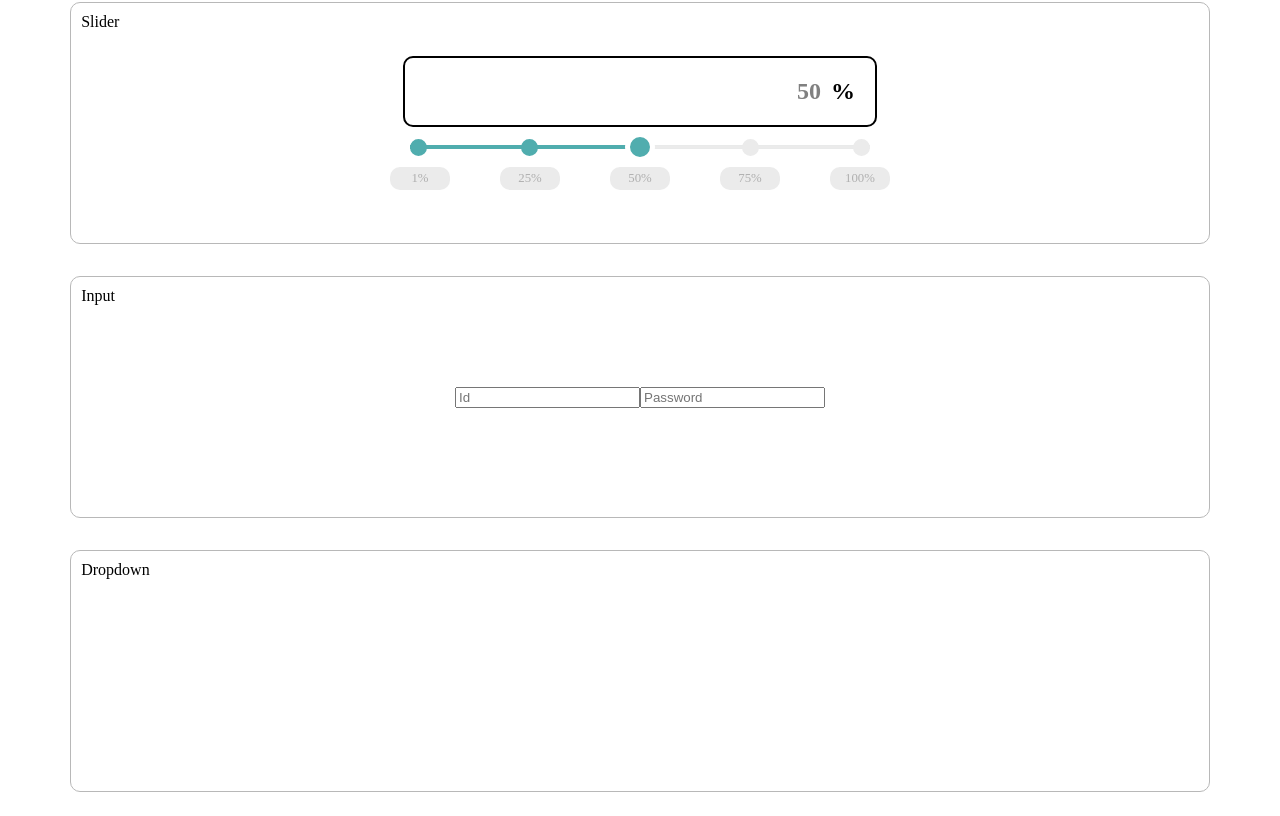
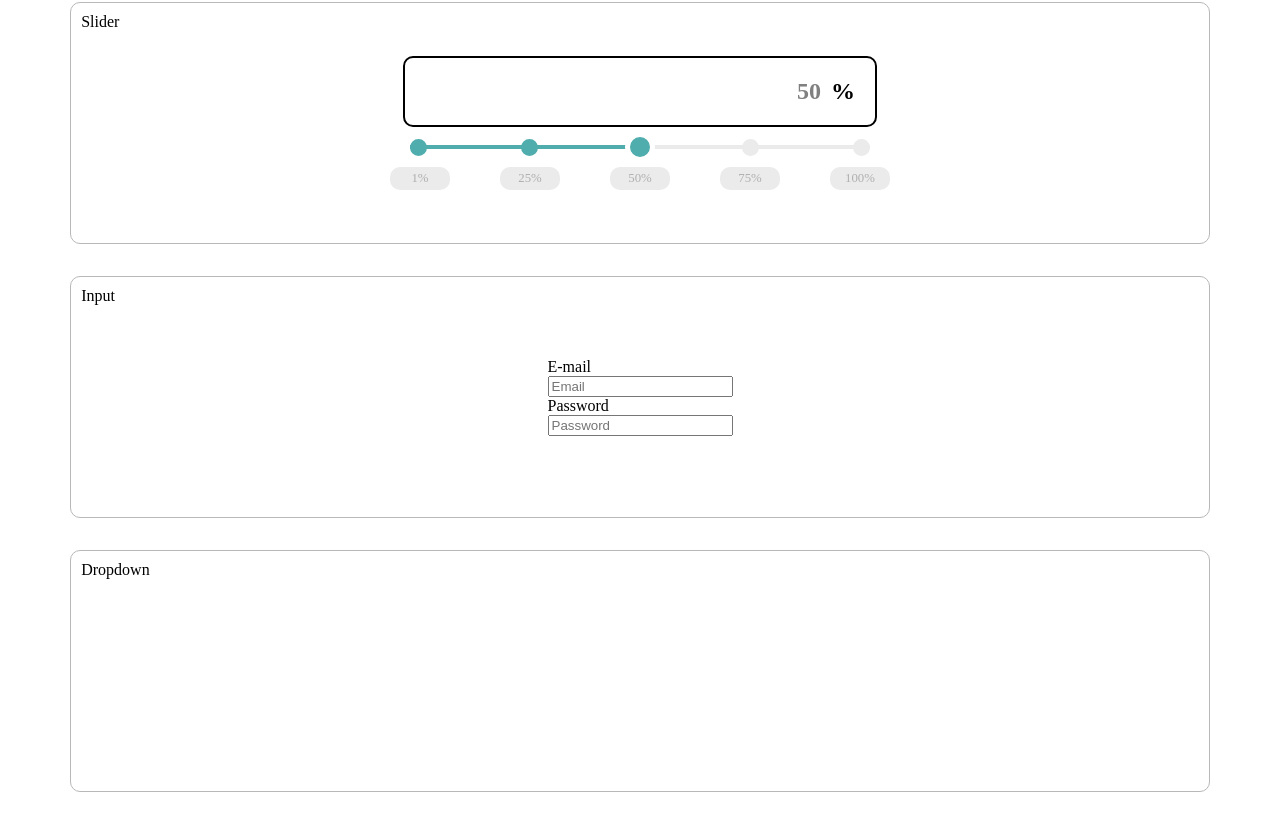
Before and after one commit to anshqhsh/wanted_pre_onboarding, a React (Create React App) app: page / in a window 1280 px wide. Shown: the part 657-1473 px from the top of the page. Built offline with nearby package versions, Linux system fonts and the light colour scheme.

Commit message:
input 기본 레이아웃 구성

```diff
--- a/src/components/Input.js
+++ b/src/components/Input.js
@@ -12,7 +12,11 @@ const Container = styled.div`
 
 const InputForm = styled.form`
   display: flex;
+  flex-direction: column;
+  background-color: white;
 `;
+
+const Items = styled.div``;
 
 const Input = () => {
   const [isEmail, setIsEmail] = useState(false);
@@ -20,21 +24,30 @@ const Input = () => {
 
   return (
     <Container>
-      <form>
+      <InputForm>
+        <Items>
+          <label>
+            <div>E-mail</div>
             <input
-          name="username"
+              name="E-mail"
               type="text"
-          placeholder="Id"
-          className="form-input"
-          required
+              placeholder="Email"
+              required //
             ></input>
+          </label>
+        </Items>
+        <Items>
+          <label>
+            <div>Password</div>
             <input
               name="password"
               type="password"
               placeholder="Password"
               className="form-input"
             />
-      </form>
+          </label>
+        </Items>
+      </InputForm>
     </Container>
   );
 };
```
Lines whose indentation alone changed are shown as unchanged.
